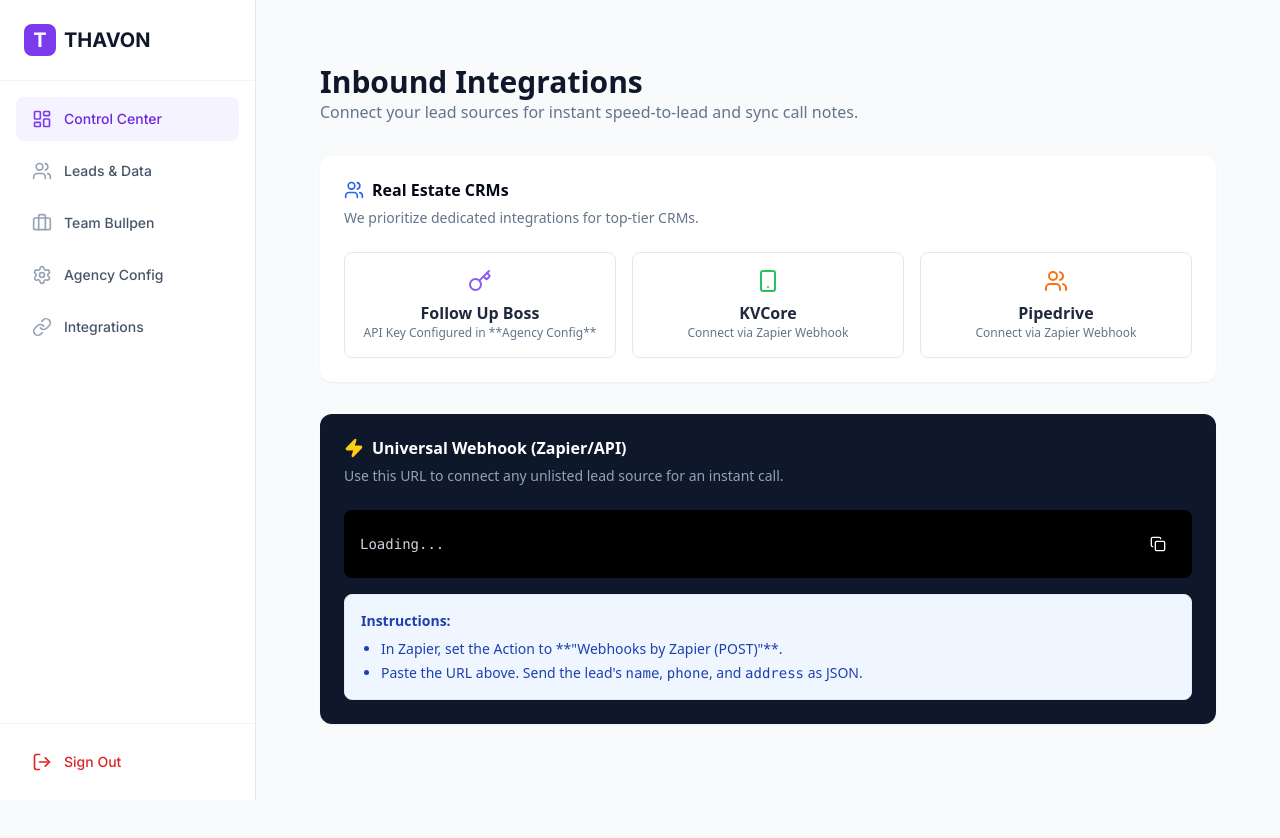
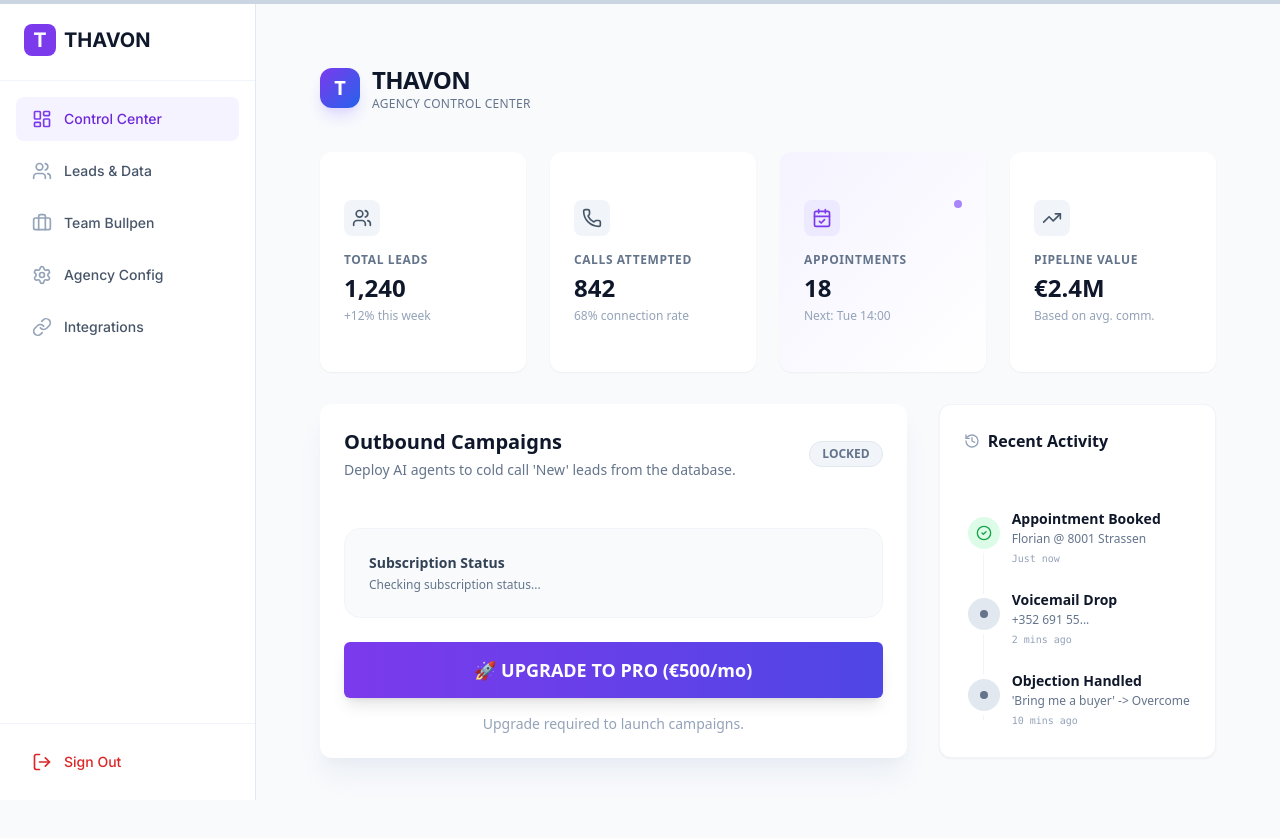
Before and after one commit to florianderosnay-collab/thavon-backend, a Next.js app in the folder frontend/: page / in a window 1280 px wide. Shown: the top 838 px of the page. Built offline with nearby package versions, Linux system fonts and the light colour scheme; no server answers.

Commit message:
page main upd

```diff
--- a/frontend/app/page.tsx
+++ b/frontend/app/page.tsx
@@ -1,111 +1,311 @@
 "use client";
+
 import { useState, useEffect } from "react";
-// We don't need Nango for this simple setup, let's keep it clean
+import axios from "axios";
 import { supabase } from "@/lib/supabaseClient";
+import {
+  Phone, Users, CalendarCheck, TrendingUp, Play, Activity,
+  History, CheckCircle2
+} from "lucide-react";
 import { Card, CardContent, CardHeader, CardTitle, CardDescription } from "@/components/ui/card";
 import { Button } from "@/components/ui/button";
-import { Copy, Zap, ExternalLink, Key, Smartphone, Users } from "lucide-react";
 
-// YOUR RAILWAY URL
+// YOUR RAILWAY URL (Used by the backend to trigger calls)
 const API_URL = "https://web-production-274e.up.railway.app";
 
-export default function IntegrationsPage() {
-  const [agencyId, setAgencyId] = useState("");
-  const [copied, setCopied] = useState(false);
+// --- HELPER FUNCTION: Calculates days left in trial ---
+const calculateTrialDays = (trialEndDate: string | null) => {
+    if (!trialEndDate) return 0;
+    const end = new Date(trialEndDate);
+    const now = new Date();
+    const diffTime = end.getTime() - now.getTime();
+    return Math.ceil(diffTime / (1000 * 60 * 60 * 24));
+};
 
+export default function Dashboard() {
+  const [loading, setLoading] = useState(false);
+  const [status, setStatus] = useState("System Standby");
+  const [agency, setAgency] = useState<any>(null);
+  const [trialDaysLeft, setTrialDaysLeft] = useState(0);
+
+  // 1. Fetch Agency Data and Check Trial on Load
   useEffect(() => {
-    const fetchAgency = async () => {
+    const checkAccess = async () => {
         const { data: { user } } = await supabase.auth.getUser();
         if (!user) return;
+
         const { data: member } = await supabase
             .from("agency_members")
             .select("agency_id")
             .eq("user_id", user.id)
             .single();
-      if (member) setAgencyId(member.agency_id);
+
+        if (member) {
+            const { data: agencyData } = await supabase
+                .from("agencies")
+                .select("*")
+                .eq("id", member.agency_id)
+                .single();
+
+            if (agencyData) {
+                setAgency(agencyData);
+                setTrialDaysLeft(calculateTrialDays(agencyData.trial_ends_at));
+            }
+        }
     };
-    fetchAgency();
+    checkAccess();
   }, []);
 
-  // This is the universal endpoint for all inbound leads
-  const webhookUrl = `${API_URL}/webhooks/inbound/${agencyId}`;
+  const handleStartCampaign = async () => {
+    if (!agency) return;
 
-  const copyToClipboard = () => {
-    navigator.clipboard.writeText(webhookUrl);
-    setCopied(true);
-    setTimeout(() => setCopied(false), 2000);
+    // --- THE GATEKEEPER ---
+    // Trial ends when status is not 'active' AND trial is over (0 days left)
+    const isTrialActive = trialDaysLeft > 0;
+
+    if (agency.subscription_status !== 'active' && !isTrialActive) {
+        alert("⚠️ Trial Ended: Your trial has expired. Please upgrade to continue hunting.");
+        return;
+    }
+    // If on free trial, let them hunt, but keep the status check for after trial
+
+    setLoading(true);
+    setStatus("Identifying Agency...");
+
+    try {
+      setStatus("Initiating AI Agents...");
+      const response = await axios.post(`${API_URL}/start-campaign`, {
+        agency_id: agency.id
+      });
+
+      setStatus(`Success: ${response.data.message}`);
+    } catch (error: any) {
+      console.error("Checkout Failed:", error);
+
+      // LOG THE API ERROR MESSAGE IF IT EXISTS
+      const apiErrorMessage = error.response?.data?.error || "Unknown error occurred. Check Vercel Logs for /api/checkout.";
+
+      alert(`Could not initialize checkout. API Error: ${apiErrorMessage}`);
+      setStatus(`Error: ${error.message || "Connection failed"}`);
+    }
+    setLoading(false);
   };
+
+  const handleUpgrade = async () => {
+    if (!agency) return;
+    setLoading(true);
+    try {
+      const { data: { user } } = await supabase.auth.getUser();
+
+      const response = await axios.post("/api/checkout", {
+        agencyId: agency.id,
+        email: user?.email
+      });
+
+      window.location.href = response.data.url;
+    } catch (error: any) {
+      console.error("Checkout Failed:", error);
+      const apiErrorMessage = error.response?.data?.error || "Unknown error occurred.";
+      alert(`Could not initialize checkout. API Error: ${apiErrorMessage}`);
+      setLoading(false);
+    }
+  };
+
+  const isPro = agency?.subscription_status === 'active';
+  const isTrial = agency?.subscription_status === 'free' && trialDaysLeft > 0;
+  const isExpired = agency?.subscription_status === 'free' && trialDaysLeft <= 0;
+  const isReadyToHunt = isPro || isTrial; // Allow hunting if Pro OR on Trial
+
+  // Dynamic Status Message for the Pricing Box
+  let pricingStatusMessage = "";
+  if (isPro) {
+      pricingStatusMessage = "You're on the Pro Plan. Happy Hunting!";
+  } else if (isTrial) {
+      pricingStatusMessage = `Free Trial Active. ${trialDaysLeft} days remaining.`;
+  } else if (isExpired) {
+      pricingStatusMessage = "Trial Expired. Upgrade to Pro to resume hunting.";
+  } else {
+      pricingStatusMessage = "Checking subscription status...";
+  }
+
 
   return (
     <div className="min-h-screen bg-slate-50 p-8 font-sans">
-      <div className="max-w-6xl mx-auto space-y-8">
+
+      {/* TOP NAVIGATION / HEADER (KEEP AS IS) */}
+      <div className="max-w-6xl mx-auto mb-10 flex justify-between items-center">
+        <div className="flex items-center gap-3">
+          <div className="h-10 w-10 bg-gradient-to-br from-violet-600 to-blue-600 rounded-xl flex items-center justify-center shadow-lg shadow-violet-200">
+             <span className="text-white font-bold text-xl">T</span>
+          </div>
           <div>
-          <h1 className="text-3xl font-bold text-slate-900">Inbound Integrations</h1>
-          <p className="text-slate-500">Connect your lead sources for instant speed-to-lead and sync call notes.</p>
+            <h1 className="text-2xl font-bold text-slate-900 tracking-tight">THAVON</h1>
+            <p className="text-xs text-slate-500 font-medium tracking-wide uppercase">Agency Control Center</p>
+          </div>
+        </div>
       </div>
 
-        {/* TOP CRM CARD */}
-        <Card className="border-none shadow-sm">
-          <CardHeader>
-            <CardTitle className="flex items-center gap-2">
-                <Users className="w-5 h-5 text-blue-600" />
-                Real Estate CRMs
-            </CardTitle>
-            <CardDescription>
-                We prioritize dedicated integrations for top-tier CRMs.
+      <div className="max-w-6xl mx-auto space-y-8">
+
+        {/* KEY METRICS GRID (KEEP AS IS) */}
+        <div className="grid grid-cols-1 md:grid-cols-4 gap-6">
+          <StatCard icon={Users} label="Total Leads" value="1,240" sub="+12% this week" />
+          <StatCard icon={Phone} label="Calls Attempted" value="842" sub="68% connection rate" />
+          <StatCard icon={CalendarCheck} label="Appointments" value="18" sub="Next: Tue 14:00" highlight />
+          <StatCard icon={TrendingUp} label="Pipeline Value" value="€2.4M" sub="Based on avg. comm." />
+        </div>
+
+        {/* MAIN CONTROL AREA */}
+        <div className="grid grid-cols-1 lg:grid-cols-3 gap-8">
+
+          {/* LEFT: THE AI LAUNCHPAD */}
+          <Card className="col-span-2 border-none shadow-xl shadow-slate-200/60 overflow-hidden bg-white">
+            {/* The colored bar turns GRAY if not Pro */}
+            <div className={`absolute top-0 left-0 w-full h-1 ${isPro ? "bg-gradient-to-r from-violet-500 to-blue-500" : "bg-slate-300"}`}></div>
+
+            <CardHeader className="pb-4">
+              <div className="flex justify-between items-center">
+                <div>
+                  <CardTitle className="text-xl text-slate-900">Outbound Campaigns</CardTitle>
+                  <CardDescription className="mt-1 text-slate-500">
+                    Deploy AI agents to cold call 'New' leads from the database.
                   </CardDescription>
+                </div>
+                {/* Visual Indicator: AI READY vs LOCKED */}
+                {isPro ? (
+                    <div className="bg-violet-50 text-violet-700 px-3 py-1 rounded-full text-xs font-bold border border-violet-100 flex items-center gap-2">
+                        <Activity className="w-3 h-3" /> PRO ACTIVE
+                    </div>
+                ) : isTrial ? (
+                    <div className="bg-blue-50 text-blue-700 px-3 py-1 rounded-full text-xs font-bold border border-blue-100 flex items-center gap-2">
+                         <Activity className="w-3 h-3" /> TRIAL ACTIVE
+                    </div>
+                ) : (
+                    <div className="bg-slate-100 text-slate-500 px-3 py-1 rounded-full text-xs font-bold border border-slate-200">
+                        LOCKED
+                    </div>
+                )}
+              </div>
             </CardHeader>
-          <CardContent className="grid grid-cols-1 md:grid-cols-3 gap-4">
-              <div className="p-4 border border-slate-200 rounded-lg flex flex-col justify-center items-center">
-                  <Key className="w-6 h-6 text-violet-500 mb-2" />
-                  <p className="font-semibold text-slate-800">Follow Up Boss</p>
-                  <p className="text-xs text-slate-500">API Key Configured in **Agency Config**</p>
+            <CardContent className="space-y-6">
+
+              <div className="p-6 bg-slate-50 rounded-2xl border border-slate-100 flex flex-col justify-between">
+                <div>
+                   <p className="text-sm font-semibold text-slate-700">Subscription Status</p>
+                   <p className="text-xs text-slate-500 mt-1">{pricingStatusMessage}</p>
                 </div>
-              <div className="p-4 border border-slate-200 rounded-lg flex flex-col justify-center items-center">
-                  <Smartphone className="w-6 h-6 text-green-500 mb-2" />
-                  <p className="font-semibold text-slate-800">KVCore</p>
-                  <p className="text-xs text-slate-500">Connect via Zapier Webhook</p>
               </div>
-              <div className="p-4 border border-slate-200 rounded-lg flex flex-col justify-center items-center">
-                  <Users className="w-6 h-6 text-orange-500 mb-2" />
-                  <p className="font-semibold text-slate-800">Pipedrive</p>
-                  <p className="text-xs text-slate-500">Connect via Zapier Webhook</p>
+
+              {/* THE ACTION BUTTON (Conditional) */}
+              <div className="flex flex-col gap-4">
+                {isReadyToHunt ? (
+                    // IF PAID OR TRIAL: Show the Start Button
+                    <Button
+                        onClick={handleStartCampaign}
+                        disabled={loading}
+                        className="w-full h-14 text-lg font-semibold bg-slate-900 hover:bg-slate-800 text-white shadow-lg transition-all active:scale-[0.99] flex items-center justify-center gap-2"
+                    >
+                        {loading ? (
+                        <span className="animate-pulse">Initializing Neural Network...</span>
+                        ) : (
+                        <>
+                            <Play className="w-5 h-5 fill-current" /> START HUNTING
+                        </>
+                        )}
+                    </Button>
+                ) : (
+                    // IF EXPIRED: Show the Upgrade Button
+                    <Button
+                        onClick={handleUpgrade} // Calls your API to redirect to Stripe Checkout
+                        className="w-full h-14 text-lg font-semibold bg-gradient-to-r from-violet-600 to-indigo-600 text-white shadow-lg hover:opacity-90 transition-all active:scale-[0.99]"
+                    >
+                        🚀 UPGRADE TO PRO (€500/mo)
+                    </Button>
+                )}
+
+                <p className={`text-center text-sm font-medium ${status.includes('Success') ? 'text-green-600' : 'text-slate-400'}`}>
+                   {isReadyToHunt ? status : "Upgrade required to launch campaigns."}
+                </p>
               </div>
             </CardContent>
           </Card>
 
-        {/* ZAPIER WEBHOOK RECEIVER */}
-        <Card className="border-none shadow-sm bg-slate-900">
+          {/* RIGHT: RECENT ACTIVITY FEED (KEEP AS IS) */}
+          <Card className="border-slate-100 shadow-sm bg-white">
             <CardHeader>
-                <CardTitle className="flex items-center gap-2 text-white">
-                    <Zap className="w-5 h-5 text-yellow-400 fill-yellow-400" />
-                    Universal Webhook (Zapier/API)
+              <CardTitle className="text-base text-slate-900 flex items-center gap-2">
+                <History className="w-4 h-4 text-slate-400" /> Recent Activity
               </CardTitle>
-                <CardDescription className="text-slate-400">
-                    Use this URL to connect any unlisted lead source for an instant call.
-                </CardDescription>
             </CardHeader>
-            <CardContent className="space-y-4">
-                <div className="bg-black p-4 rounded-lg flex items-center justify-between">
-                    <code className="text-slate-300 text-sm break-all font-mono mr-4">
-                        {agencyId ? webhookUrl : "Loading..."}
-                    </code>
-                    <Button size="icon" variant="ghost" className="text-white hover:bg-slate-700" onClick={copyToClipboard}>
-                        {copied ? <span className="text-green-400 font-bold">✓</span> : <Copy className="w-4 h-4" />}
-                    </Button>
-                </div>
+            <CardContent>
+              <div className="space-y-6 relative">
+                {/* Connector Line */}
+                <div className="absolute left-[19px] top-2 bottom-2 w-[1px] bg-slate-100"></div>
 
-                <div className="bg-blue-50 border border-blue-100 p-4 rounded-lg text-sm text-blue-800">
-                    <strong>Instructions:</strong>
-                    <ul className="list-disc ml-5 mt-2 space-y-1">
-                        <li>In Zapier, set the Action to **"Webhooks by Zapier (POST)"**.</li>
-                        <li>Paste the URL above. Send the lead's <code>name</code>, <code>phone</code>, and <code>address</code> as JSON.</li>
-                    </ul>
+                <TimelineItem
+                  time="Just now"
+                  title="Appointment Booked"
+                  desc="Florian @ 8001 Strassen"
+                  type="success"
+                />
+                <TimelineItem
+                  time="2 mins ago"
+                  title="Voicemail Drop"
+                  desc="+352 691 55..."
+                  type="neutral"
+                />
+                <TimelineItem
+                  time="10 mins ago"
+                  title="Objection Handled"
+                  desc="'Bring me a buyer' -> Overcome"
+                  type="neutral"
+                />
               </div>
             </CardContent>
           </Card>
-
+        </div>
       </div>
     </div>
   );
 }
+
+// --- SUB COMPONENTS (KEEP AS IS) ---
+
+function StatCard({ icon: Icon, label, value, sub, highlight }: any) {
+  return (
+    <Card className={`border-none shadow-sm transition-all hover:shadow-md ${highlight ? 'bg-gradient-to-br from-violet-50 to-white border-violet-100 border' : 'bg-white'}`}>
+      <CardContent className="p-6">
+        <div className="flex justify-between items-start mb-4">
+          <div className={`p-2 rounded-lg ${highlight ? 'bg-violet-100 text-violet-600' : 'bg-slate-100 text-slate-600'}`}>
+            <Icon className="w-5 h-5" />
+          </div>
+          {highlight && <div className="h-2 w-2 bg-violet-500 rounded-full animate-pulse"></div>}
+        </div>
+        <div>
+          <p className="text-slate-500 text-xs font-semibold uppercase tracking-wider mb-1">{label}</p>
+          <h3 className="text-2xl font-bold text-slate-900">{value}</h3>
+          <p className="text-xs text-slate-400 mt-1">{sub}</p>
+        </div>
+      </CardContent>
+    </Card>
+  );
+}
+
+function TimelineItem({ time, title, desc, type }: any) {
+    let iconColor = "bg-slate-200 text-slate-500";
+    if (type === 'success') iconColor = "bg-green-100 text-green-600";
+    if (type === 'system') iconColor = "bg-blue-100 text-blue-600";
+
+    return (
+      <div className="relative pl-12">
+        <div className={`absolute left-0 top-1 h-10 w-10 rounded-full ${iconColor} flex items-center justify-center border-4 border-white z-10`}>
+          {type === 'success' ? <CheckCircle2 className="w-4 h-4" /> : <div className="h-2 w-2 bg-current rounded-full" />}
+        </div>
+        <div>
+          <h4 className="text-sm font-semibold text-slate-900">{title}</h4>
+          <p className="text-xs text-slate-500 mt-0.5">{desc}</p>
+          <span className="text-[10px] font-mono text-slate-400 mt-1 block">{time}</span>
+        </div>
+      </div>
+    );
+}
```
Lines whose indentation alone changed are shown as unchanged.
